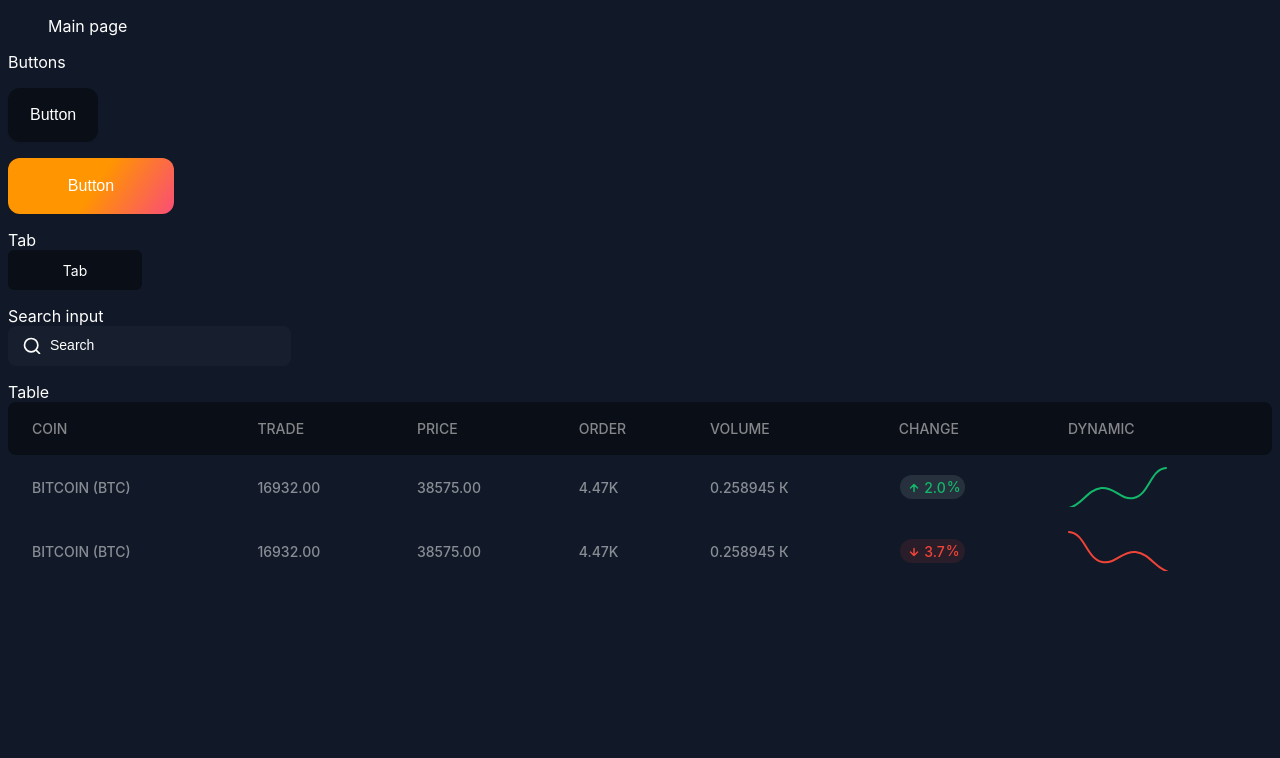
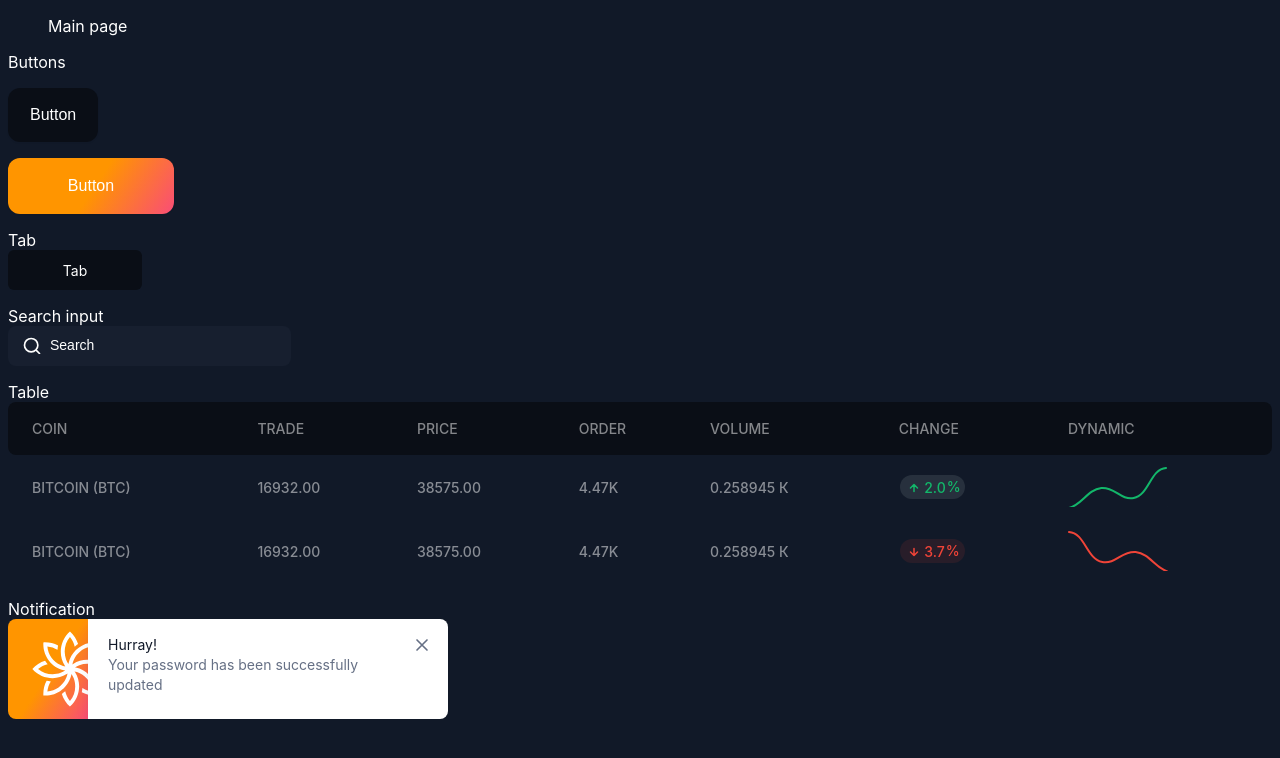
Before and after one commit to presslxqii/Manax-style, a website built with webpack: page src/pages/Components/index.html in a window 1280 px wide. Built offline with nearby package versions, Linux system fonts and the light colour scheme.

Commit message:
added notification popup

```diff
--- a/package.json
+++ b/package.json
@@ -18,6 +18,7 @@
     "autoprefixer": "^10.4.13",
     "copy-webpack-plugin": "^11.0.0",
     "css-loader": "^6.7.3",
+    "file-loader": "^6.2.0",
     "html-webpack-plugin": "^5.5.0",
     "mini-css-extract-plugin": "^2.7.2",
     "postcss": "^8.4.21",
--- a/src/common.css
+++ b/src/common.css
@@ -16,6 +16,11 @@
     --percent-rise-color: #12B76A;
     --percent-decrease-color: #F04438;
     --percent-decrease-background-color: #F044381A;
+    --notification-shadow: 0px 12px 16px -4px rgba(16, 24, 40, 0.1), 0px 4px 6px -2px rgba(16, 24, 40, 0.05);
+    --notification-img-backgroud-color: linear-gradient(123.32deg, #FF9500 51.94%, #F8359E 115.67%);
+    --notification-text-backgroud-color: #FFF;
+    --notification-text-color: #667085;
+    --notification-title-color: #101828;
 }
 
 * {
--- a/src/pages/Components/index.html
+++ b/src/pages/Components/index.html
@@ -20,15 +20,15 @@
     </div>
     <div>
         Tab
-    <div class="tab" data-selected='true'>
-        Tab
-    </div>
+        <div class="tab" data-selected='true'>
+            Tab
+        </div>
     </div>
     <div>
         Search input
         <div class="search-container">
             <label>
-                <input class="search-input" type="text" placeholder="Search"/>
+                <input class="search-input" type="text" placeholder="Search" />
             </label>
         </div>
     </div>
@@ -79,13 +79,36 @@
                     </td>
                     <td>
                         <div class="table-chart-container">
-                            <div class="chart-decrease" ></div>
+                            <div class="chart-decrease"></div>
                         </div>
                     </td>
                 </tr>
             </table>
         </div>
     </div>
+    <div>
+        Notification
+        <div class="notification-container">
+            <div class="img-container">
+                <div></div>
+                <img src="../../assets/flower.svg" alt="img">
+
+            </div>
+            <div class="text-container">
+                <div class="text">
+                    <div class="title">
+                        Hurray!
+                    </div>
+                    <div class="message">
+                        Your password has been successfully <br> updated
+                    </div>
+                </div>
+                <div class="hide-notification-container">
+                    <img src="../../assets/crossIcon.svg" alt="img">
+                </div>
+            </div>
+        </div>
+    </div>
 </div>
 </body>
 </html>
--- a/src/pages/Components/styles.css
+++ b/src/pages/Components/styles.css
@@ -171,3 +171,49 @@
     }
 
 }
+
+.notification-container {
+    display: flex;
+    width: 440px;
+    border-radius: 8px;
+    overflow: hidden;
+
+    .img-container {
+        background: var(--notification-img-backgroud-color);
+        width: 80px;
+        display: flex;
+        padding: 12px 24px;
+    }
+
+    .text-container {
+        display: flex;
+        position: relative;
+        justify-content: space-between;
+        box-shadow: var(--notification-shadow);
+        background-color: var(--notification-text-backgroud-color);
+        width: 100%;
+        padding: 16px 20px;
+
+        .text {
+            display: flex;
+            flex-direction: column;
+            column-gap: 4px;
+            font-size: 14px;
+            .title {
+                color: var(--notification-title-color);
+                line-height: 20px;
+            }
+
+            .message {
+                color: var(--notification-text-color);
+                line-height: 20px;
+            }
+        }
+
+        .hide-notification-container {
+            cursor: pointer;
+            position: absolute;
+            right: 16px;
+        }
+    }
+}
--- a/webpack.config.js
+++ b/webpack.config.js
@@ -16,6 +16,26 @@ module.exports = {
 	},
 	module: {
 		rules: [
+			{
+				test: /\.svg$/i,
+				use: [
+					{
+						loader: 'file-loader',
+						options: {
+							name: '[name].[ext]',
+							outputPath: 'images/',
+						},
+					},
+				],
+			},
+			{
+				test: /\.(png|jpe?g|gif)$/i,
+				use: [
+					{
+						loader: 'file-loader',
+					},
+				],
+			},
 			{
 				test: /\.css$/i,
 				use: ['style-loader', 'css-loader', 'postcss-loader'],
```
Also changed, not shown: src/pages/Trade/index.html (+0 -1 lines), src/assets/crossIcon.svg (added), src/assets/flower.svg (added), 1 other file.
